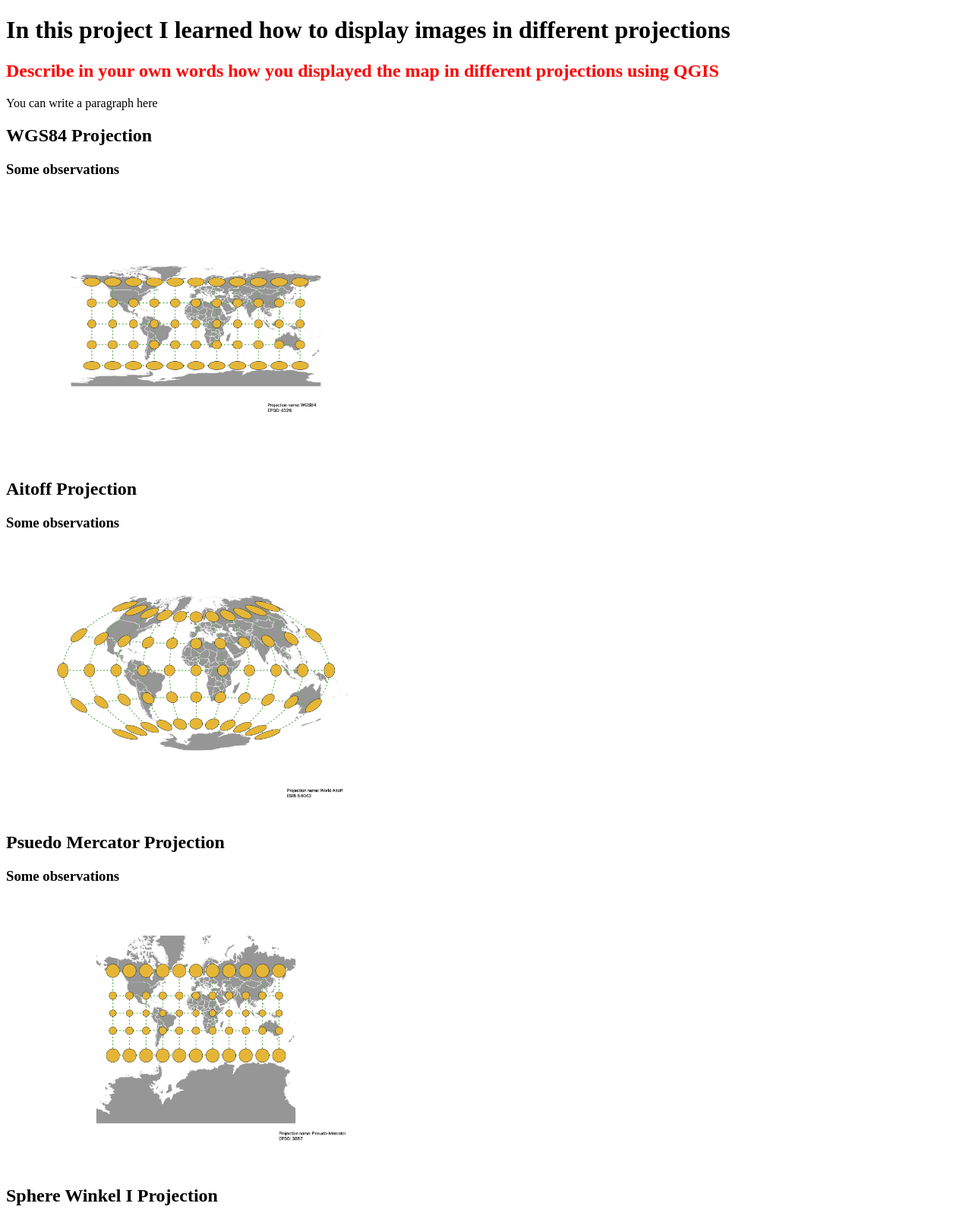
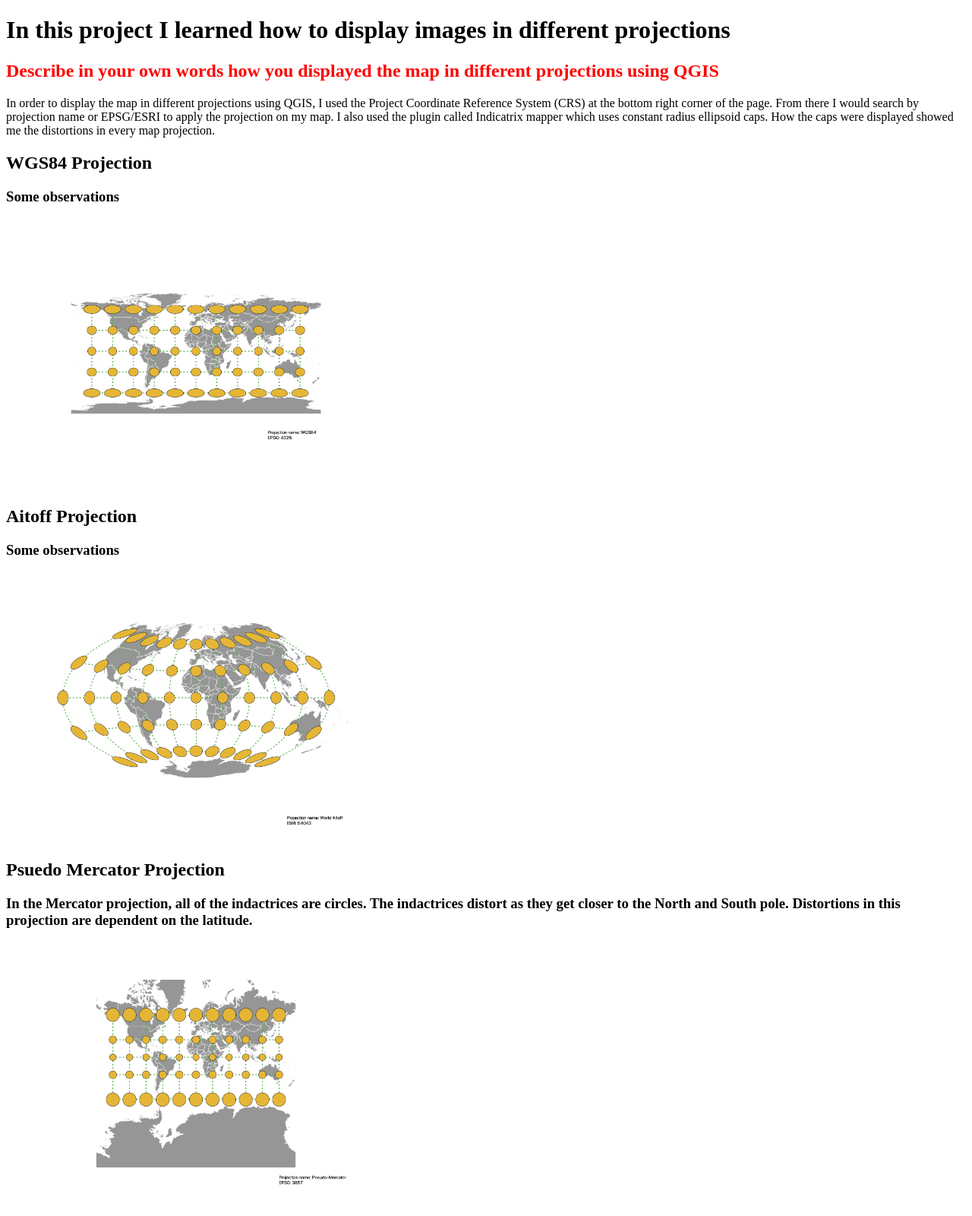
Before and after one commit to mahaballard/world-projections-map, a plain HTML site: page Worldprojections/worldprojections.html in a window 1280 px wide. Shown: the top 1600 px of the page at 76% size. Drawn offline with Linux system fonts and the light colour scheme; files whose address does not match are found by name.

Commit message:
Update worldprojections.html

```diff
--- a/Worldprojections/worldprojections.html
+++ b/Worldprojections/worldprojections.html
@@ -9,7 +9,10 @@
     <h1>In this project I learned how to display images in different projections</h1>
 
     <h2 style="color:red">Describe in your own words how you displayed the map in different projections using QGIS</h2>
-    <p>You can write a paragraph here</p>
+    <p>In order to display the map in different projections using QGIS, I used the Project Coordinate Reference System (CRS) at the bottom right corner of the page.
+        From there I would search by projection name or EPSG/ESRI to apply the projection on my map. I also used the plugin called
+        Indicatrix mapper which uses constant radius ellipsoid caps. How the caps were displayed showed me the distortions in every map projection.
+    </p>
 
     <h2>WGS84 Projection</h2>
     <h3>Some observations</h3>
@@ -24,7 +27,10 @@
     </a>
 
     <h2>Psuedo Mercator Projection</h2>
-    <h3>Some observations</h3>
+    <h3>In the Mercator projection, all of the indactrices are circles.
+        The indactrices distort as they get closer to the North and South pole.
+        Distortions in this projection are dependent on the latitude.
+    </h3>
     <a href="./maps/3857.png"></a>
     <img src="./maps/3857.png" alt="Psuedo-Mercator" width="500px">
 
@@ -34,7 +40,9 @@
     <img src="./maps/53018.png" alt="Sphere Winkel I" width="500px">
 
     <h2>Equal Area Cyclindrical Projection</h2>
-    <h3>Some observations</h3>
+    <h3>The Equal Area prjection preserves the area but the shapes are distored from
+        north to south and east to west.
+    </h3>
     <a href="./maps/54034.png"></a>
     <img src="./maps/54034.png" alt="Equal Area Cyclindrical" width="500px">
 
@@ -49,7 +57,7 @@
     <img src="./maps/102016.png" alt="North Pole Azimuthal Equidistant" width="500px">
 
     <h2>World Robinson Projection</h2>
-    <h3>Some observations</h3>
+    <h3>In the Robinson projection, both the area and shape are distorted all over the map</h3>
     <a href="./maps/54030.png"></a>
     <img src="./maps/54030.png" alt="World Robinson" width="500px">
 
```
